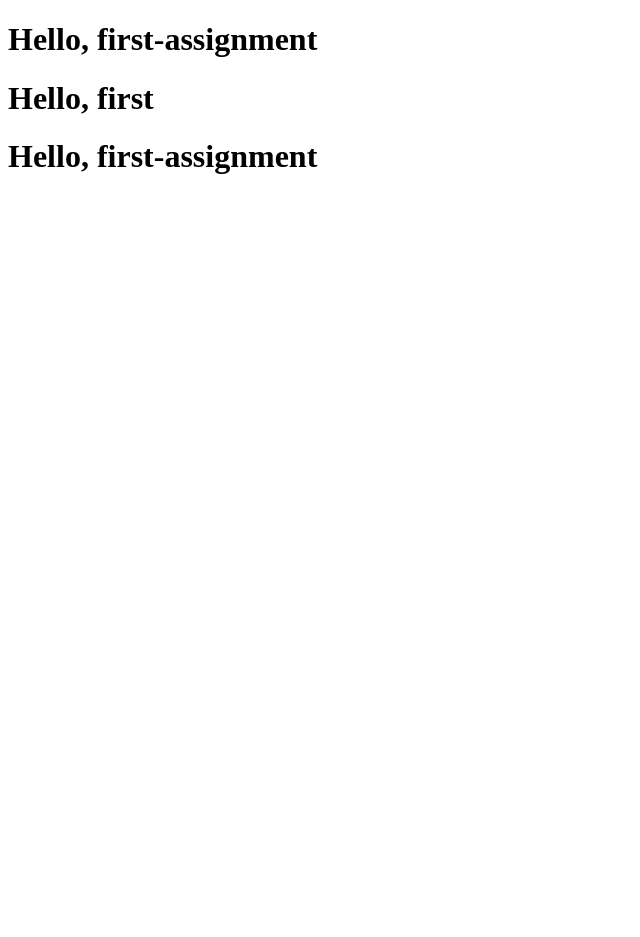
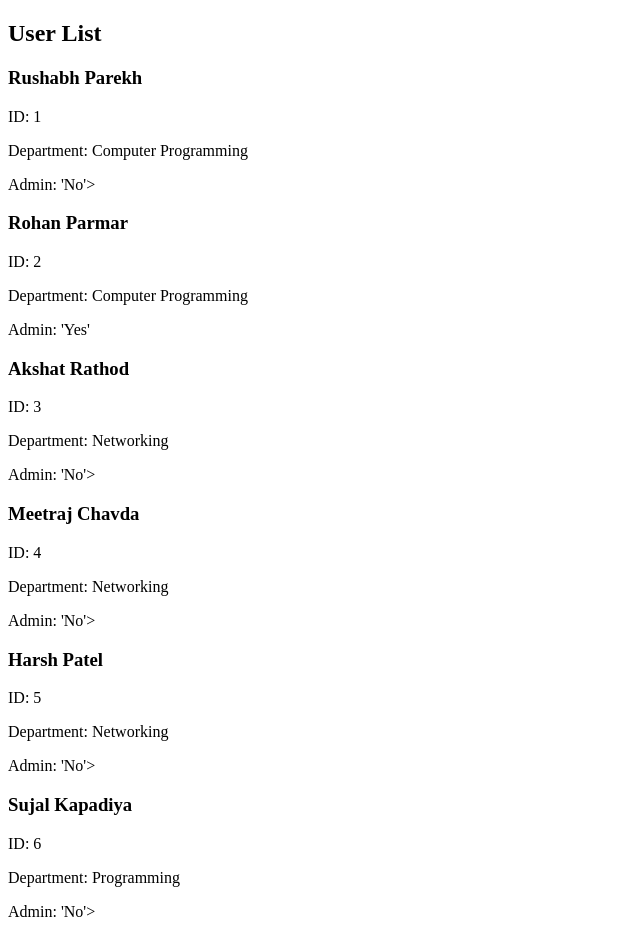
Before and after one commit to AbhayPatel7777/AbhayKumar_Patel_Learning_Angular, an Angular app: page / in a window 1280 px wide. Shown: the whole page, without its empty margins (0-640 px from the left). Before the commit the page ends 800 px from the top, so only its background shows below. Built offline with nearby package versions, Linux system fonts and the light colour scheme.

Commit message:
I had put the 6 instance

```diff
--- a/src/app/app.component.html
+++ b/src/app/app.component.html
@@ -1,3 +1,12 @@
-<h1>Hello, {{ title }}</h1>
-<h1>Hello, {{ name }}</h1>
-<h1>Hello, {{ address }}</h1>
+<!-- app.component.html -->
+<div class="container">
+  <h2>User List</h2>
+  <div *ngFor="let user of userList" class="user-card">
+    <h3>{{ user.firstName }} {{ user.lastName }}</h3>
+    <p>ID: {{ user.id }}</p>
+    <p>Department: {{ user.department }}</p>
+    <p *ngIf="user .isAdmin==true">Admin: 'Yes'</p>
+    <p *ngIf="user .isAdmin!=true">Admin: 'No'></p>
+    <!-- ternary operator to give user appropriate feedback -->
+  </div>
+</div>
--- a/src/app/app.component.ts
+++ b/src/app/app.component.ts
@@ -1,16 +1,24 @@
 import { Component } from '@angular/core';
 import { RouterOutlet } from '@angular/router';
 import {User} from "../Shared/Models/User";
+import {NgForOf, NgIf} from "@angular/common";
 
 @Component({
   selector: 'app-root',
   standalone: true,
-  imports: [RouterOutlet],
+  imports: [RouterOutlet, NgForOf, NgIf],
   templateUrl: './app.component.html',
   styleUrl: './app.component.css'
 })
 export class AppComponent {
   title = 'first-assignment';
-  name :string= 'first';
-  address:string = 'first-assignment';
+  user1 : User ={id: 1, firstName: "Rushabh", lastName: "Parekh",department: "Computer Programming",isAdmin: false, PhoneNumber: 2269613465 };
+  user2 : User ={id: 2, firstName: "Rohan", lastName: "Parmar", department: "Computer Programming", isAdmin: true, PhoneNumber: 7646823942};
+  user3 : User ={id: 3, firstName: "Akshat", lastName: "Rathod", department: "Networking", isAdmin: false, PhoneNumber: 78234687294};
+  user4 : User ={id: 4, firstName: "Meetraj", lastName: "Chavda", department: "Networking", isAdmin: false, PhoneNumber: 24523784823};
+  user5 : User ={id: 5, firstName: "Harsh", lastName: "Patel", department: "Networking", isAdmin: false, PhoneNumber: 9723476235423};
+  user6 : User ={id: 6, firstName: "Sujal", lastName: "Kapadiya", department: "Programming", isAdmin: false, PhoneNumber: 25237623234};
+
+  //Putting the values in the user list
+  userList: User[]=[this.user1,this.user2,this.user3,this.user4,this.user5,this.user6]
 }
```
